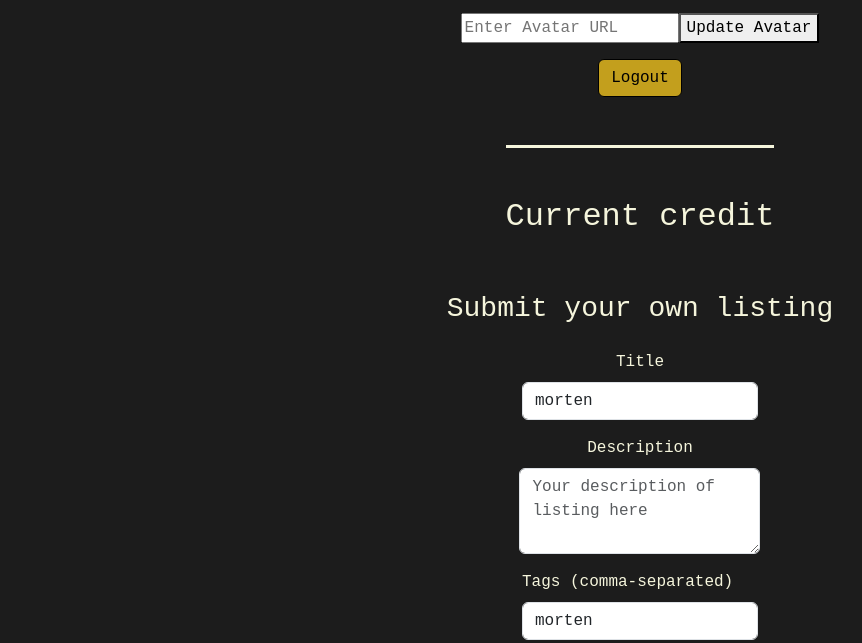
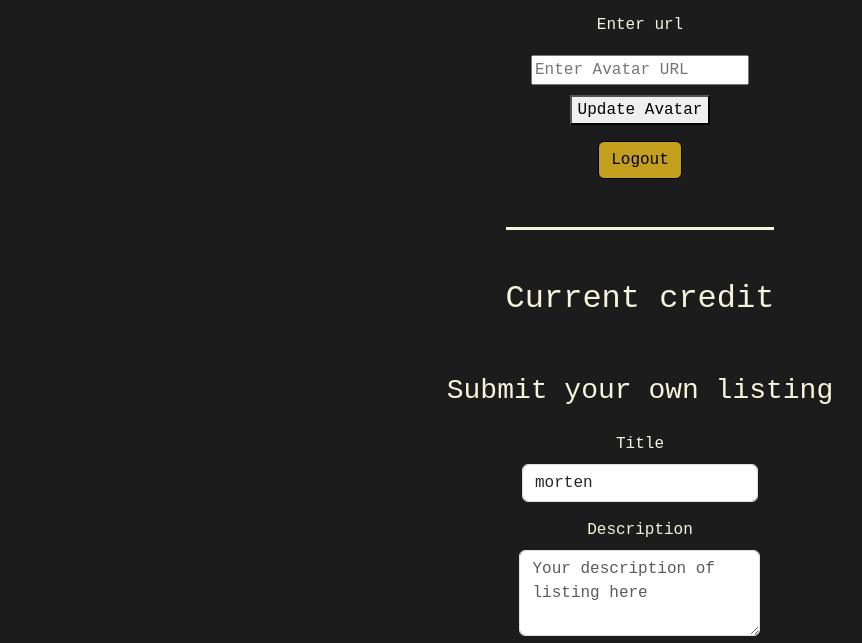
Before and after one commit to Ramsnes/semester_project_2, a website: page src/js/feed/index.html in a window 1280 px wide. Shown: the part 255-898 px from the top of the page, without its empty margins (0-862 px from the left). Drawn offline with nearby package versions, Linux system fonts and the light colour scheme; files that its build step writes are made by us from their sources.

Commit message:
made code clean

```diff
--- a/src/js/feed/index.html
+++ b/src/js/feed/index.html
@@ -47,7 +47,8 @@
           <p class="username py-1 px-2"></p>
 
           <!-- Avatar update -->
-          <div class="avatar-container  user d-flex flex-row align-items-center">
+          <div class="avatar-container  user d-flex flex-column align-items-center">
+            <label for="avatarInput" class="form-label">Enter url</label>
             <input
               type="text"
               id="avatarInput"
@@ -117,7 +118,7 @@
             <div
               class="deadlineText mb-3 d-flex flex-column align-items-center"
             >
-              <label for="postDeadline" class="form-label">Deadline</label>
+              <label for="avatarInput postDeadline" class="form-label">Deadline</label>
               <input
                 class="form-control"
                 id="postEndsAt"
--- a/src/scss/_feed.scss
+++ b/src/scss/_feed.scss
@@ -26,3 +26,7 @@
   border-top: 3px solid beige;
   padding-top: 50px;
 }
+
+.avatar-container {
+  gap: 10px;
+}
```
